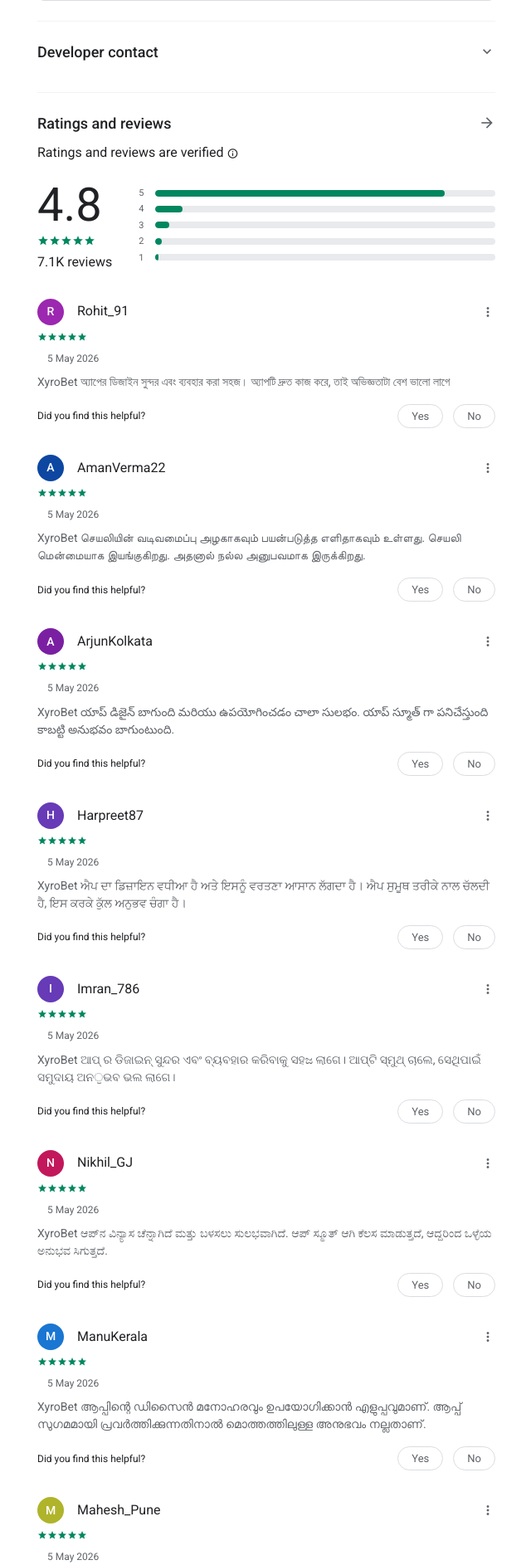
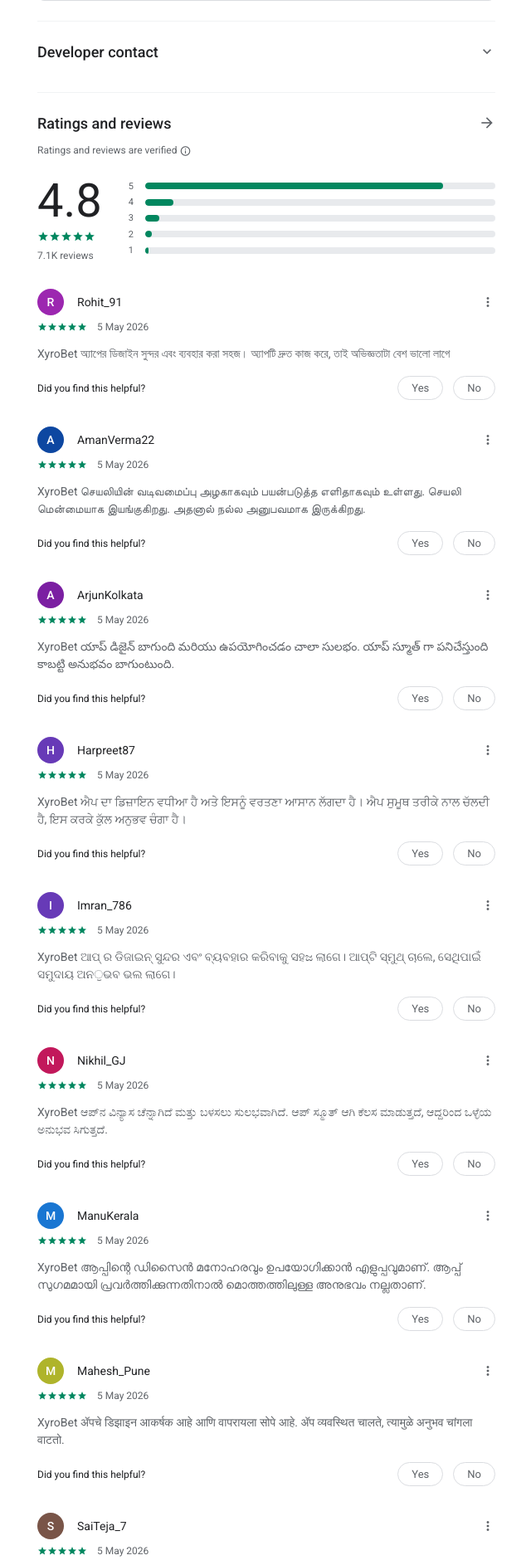
Before and after one commit to riyasingh1711/download, a PHP site: page / in a window 1280 px wide. Shown: the part 1484-3370 px from the top of the page at 83% size, without its empty margins (319-959 px from the left). Run offline with PHP 8.4, Linux system fonts and the light colour scheme.

Commit message:
Update style.css

```diff
--- a/style.css
+++ b/style.css
@@ -405,6 +405,10 @@ body {
     border-top: 1px solid #f1f3f4;
 }
 
+.clickable-section {
+    cursor: pointer;
+}
+
 .info-section.no-border {
     border-top: none;
 }
@@ -565,6 +569,17 @@ body {
 
 .summary-stars .material-icons { font-size: 14px; }
 
+.total-revs {
+    font-size: 12px;
+    color: #5f6368;
+}
+
+.ratings-verified {
+    font-size: 12px;
+    color: #5f6368;
+    margin-bottom: 24px;
+}
+
 .rating-bars { flex: 1; }
 
 .bar-row {
@@ -617,6 +632,17 @@ body {
     color: white;
     font-weight: 500;
     font-size: 14px;
+}
+
+.rev-name {
+    font-size: 14px;
+    font-weight: 400;
+    color: #202124;
+}
+
+.rev-stars-row {
+    display: flex;
+    align-items: center;
 }
 
 .stars { color: var(--google-green); display: flex; margin: 8px 0; }
```
